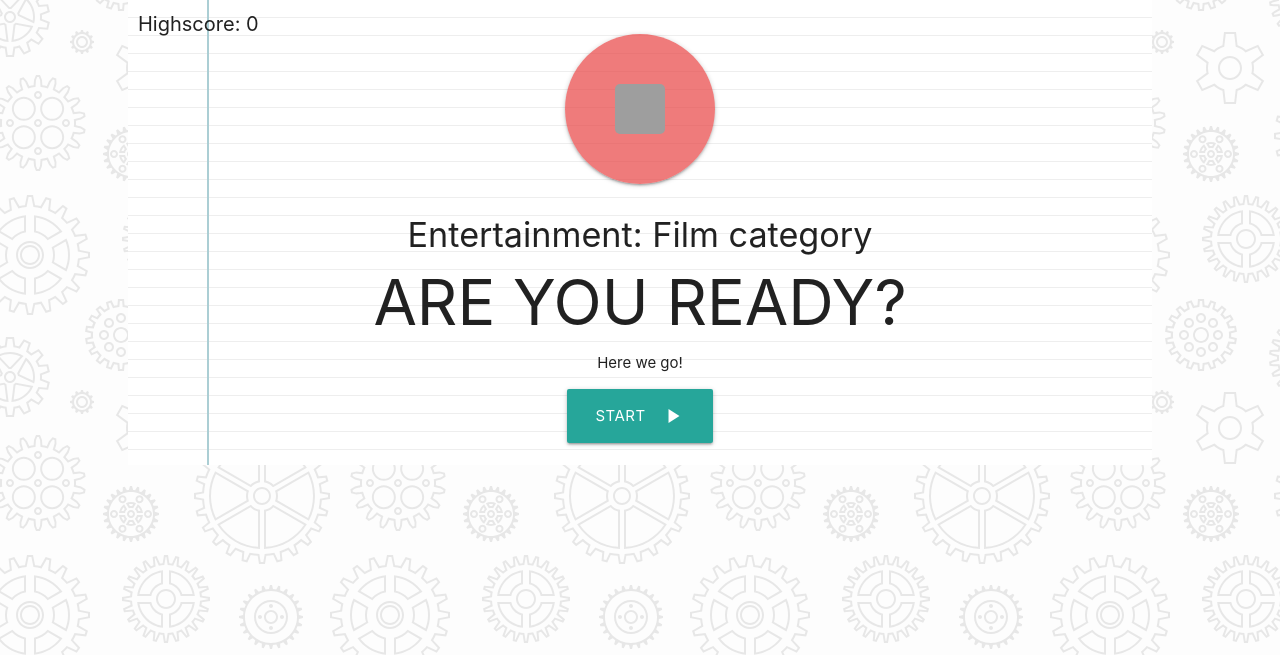
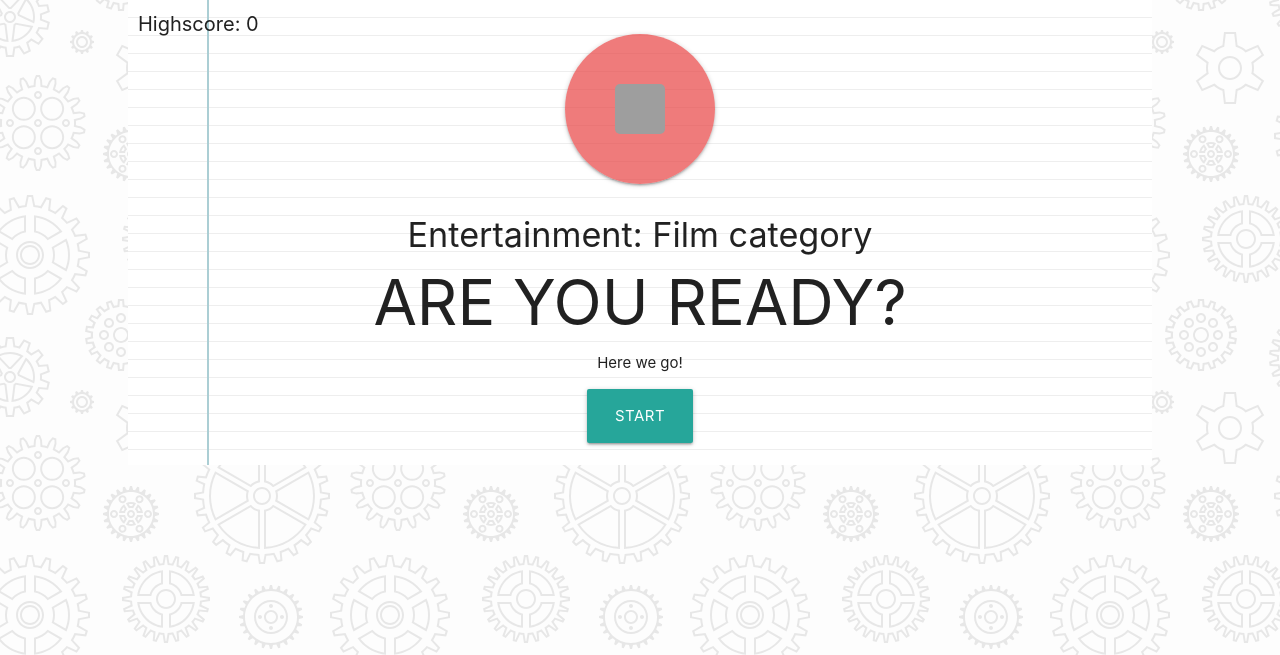
Before and after one commit to AndrewThian/quizzapp_app, a Rails app: page /categories/1/questions in a window 1280 px wide. Shown: the part 145-800 px from the top of the page. Run offline with Rails 7, Linux system fonts and the light colour scheme; a user stored in the database is signed in; data comes from the database, SQL or seed files in the repository; tables that the repository leaves empty hold one stand-in row (values such as "Sample post"); style sheets or scripts are compiled from the project's sources; some libraries are stand-ins or nearby versions; grey boxes are pictures that could not be loaded.

Commit message:
edit play_arrow icon not working and edit user chart glitch

```diff
--- a/app/assets/javascripts/user.js
+++ b/app/assets/javascripts/user.js
@@ -21,7 +21,7 @@ $(document).on('turbolinks:load', function () {
 
   $.getJSON('/users/' + id, function (data) {
     categoryData = data.map(function (ele, ind) {
-      return [ele.category.name, ele.category_id]
+      return [ele.category.name, ele.category_exp]
     })
     categoryData.unshift(['Category', 'Exp gained'])
     // console.log(categoryData)
--- a/app/views/categories/show.html.erb
+++ b/app/views/categories/show.html.erb
@@ -35,7 +35,7 @@
           </tbody>
         </table>
         <%= link_to category_questions_path(@category.id), class: "waves-effect waves-light btn" do %>
-          <i class="material-icons left">play_arrow</i><span>Play</span>
+          <span>Play</span>
         <% end %>
       </div>
     </div>
--- a/app/views/questions/index.html.erb
+++ b/app/views/questions/index.html.erb
@@ -21,7 +21,6 @@
       <h1>ARE YOU READY?</h1>
       <p>Here we go!</p>
       <a class="waves-effect waves-light btn-large" id="ready_button">
-        <i class="material-icons right">play_arrow</i>
         Start
       </a>
     </div>
@@ -50,7 +49,7 @@
       <h1>Sorry, please try again..</h1>
       <p>Restart?</p>
       <div id="end_game_buttons">
-        <button class="waves-effect waves-light btn-large" id="restart_button"><i class="material-icons right">play_arrow</i>Restart</button>
+        <button class="waves-effect waves-light btn-large" id="restart_button">Restart</button>
         <button class="waves-effect waves-light btn-large" id="submit_highscore">Submit highscore</button>
       </div>
     </div>
@@ -65,7 +64,6 @@
       <h1>ARE YOU READY?</h1>
       <p>Here we go!</p>
       <a class="waves-effect waves-light btn-large" id="next_button">
-        <i class="material-icons right">play_arrow</i>
         Next
       </a>
     </div>
```
